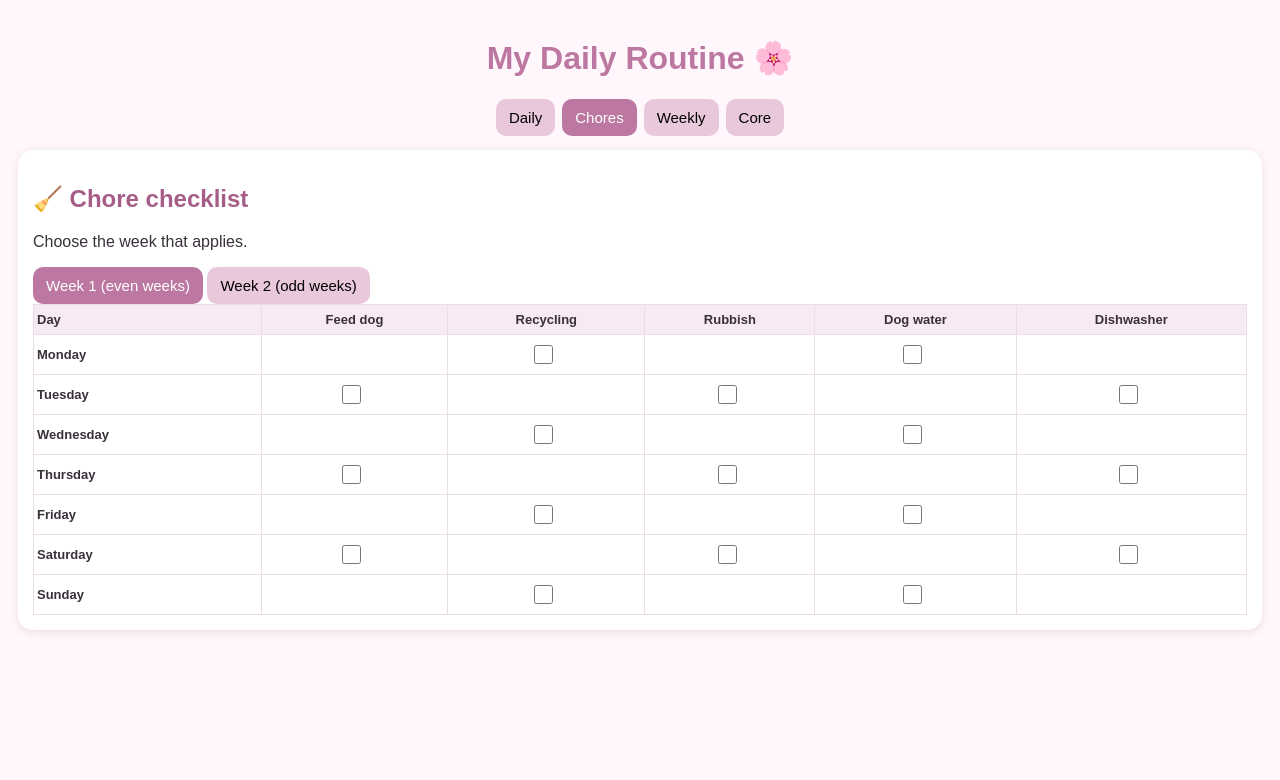
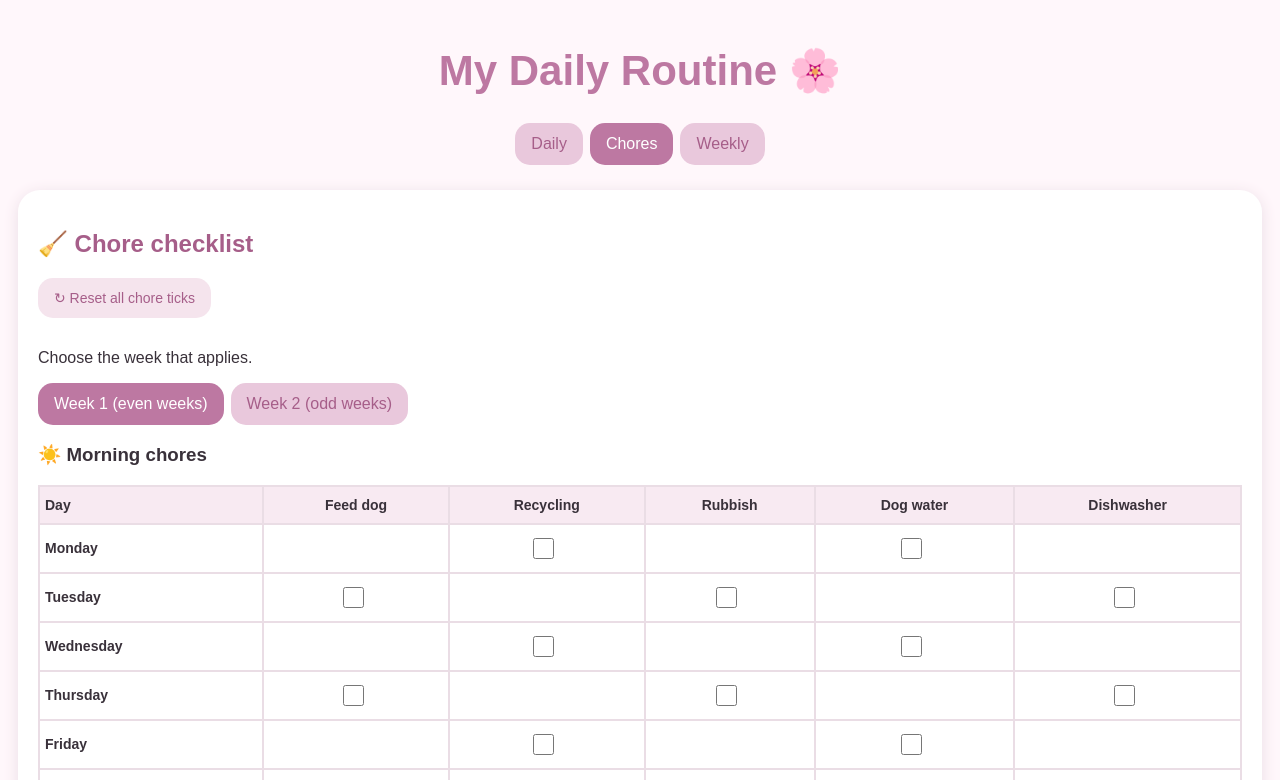
Before and after one commit to zoe492498-design/Daily-Routine-, a plain HTML site: page index.html in a window 1280 px wide. Both pictures are taken after a click on the button "Chores". Shown: the top 780 px of the page. Drawn offline with Linux system fonts and the light colour scheme.

Commit message:
Update index.html

```diff
--- a/index.html
+++ b/index.html
@@ -1,3 +1,4 @@
+
 <!DOCTYPE html>
 <html lang="en">
 <head>
@@ -5,107 +6,206 @@
 <meta name="viewport" content="width=device-width, initial-scale=1">
 <title>My Daily Routine</title>
 <style>
-body{font-family:Arial,sans-serif;background:#fff7fb;color:#39313a;margin:0;padding:18px}
-h1{text-align:center;color:#bd78a2}
-h2{color:#a65e89}
-h3{margin-bottom:8px}
-.card{background:white;border-radius:15px;padding:15px;margin:14px 0;box-shadow:0 2px 8px #eadde5}
-.tabs{display:flex;gap:7px;flex-wrap:wrap;justify-content:center}
-button{background:#e9c8dc;border:0;border-radius:10px;padding:10px 13px;font-size:15px}
-button.active{background:#bd78a2;color:white}
-label{display:block;padding:9px 2px;border-bottom:1px solid #f0e8ed}
-input[type=checkbox]{width:19px;height:19px;vertical-align:middle;margin-right:9px;accent-color:#bd78a2}
-table{border-collapse:collapse;width:100%;font-size:13px}
-th,td{border:1px solid #eadde5;padding:7px 3px;text-align:center}
-th{background:#f8eaf2}
-td:first-child,th:first-child{text-align:left;font-weight:bold}
-table input{width:18px;height:18px}
-.page{display:none}
-.page.active{display:block}
-.small{font-size:13px;color:#776b74}
+* {box-sizing:border-box}
+body {
+  font-family:Arial,sans-serif;
+  background:#fff7fb;
+  color:#39313a;
+  margin:0;
+  padding:18px;
+}
+h1 {
+  text-align:center;
+  color:#bd78a2;
+  font-size:clamp(27px,6vw,42px);
+}
+h2 {color:#a65e89}
+.card {
+  background:white;
+  border-radius:22px;
+  padding:20px;
+  margin:18px 0;
+  box-shadow:0 3px 15px #eadde5;
+}
+.tabs {
+  display:flex;
+  gap:7px;
+  flex-wrap:wrap;
+  justify-content:center;
+  margin:25px 0;
+}
+button {
+  background:#e9c8dc;
+  color:#a65e89;
+  border:0;
+  border-radius:15px;
+  padding:12px 16px;
+  font-size:16px;
+  cursor:pointer;
+}
+button.active {
+  background:#bd78a2;
+  color:white;
+}
+.reset {
+  background:#f5e4ed;
+  color:#a65e89;
+  margin-bottom:15px;
+  font-size:14px;
+}
+label {
+  display:block;
+  padding:11px 2px;
+  border-bottom:1px solid #f0e8ed;
+  font-size:17px;
+}
+input[type=checkbox] {
+  width:21px;
+  height:21px;
+  vertical-align:middle;
+  margin-right:10px;
+  accent-color:#bd78a2;
+}
+.page {display:none}
+.page.active {display:block}
+.small {font-size:14px;color:#776b74}
+.week-buttons {
+  display:flex;
+  flex-wrap:wrap;
+  gap:7px;
+  margin-bottom:12px;
+}
+.table-wrap {
+  overflow-x:auto;
+  margin-bottom:25px;
+}
+table {
+  border-collapse:collapse;
+  width:100%;
+  min-width:570px;
+  font-size:14px;
+}
+th,td {
+  border:2px solid #eadde5;
+  padding:10px 5px;
+  text-align:center;
+}
+th {background:#f8eaf2}
+td:first-child,th:first-child {
+  text-align:left;
+  font-weight:bold;
+}
+td input {width:22px;height:22px}
 </style>
 </head>
+
 <body>
+
 <h1>My Daily Routine 🌸</h1>
 
 <div class="tabs">
   <button class="active" onclick="showPage('daily',this)">Daily</button>
   <button onclick="showPage('chores',this)">Chores</button>
   <button onclick="showPage('weekly',this)">Weekly</button>
-<button onclick="showPage('core',this)">Core</button>
 </div>
 
+<!-- DAILY PAGE -->
 <section id="daily" class="page active">
   <div class="card">
     <h2>🌅 Morning routine</h2>
-<p class="small">School mornings</p>
+    <button class="reset" onclick="resetPage('daily')">↻ Reset morning and daily ticks</button>
     <div id="morning"></div>
   </div>
+
   <div class="card">
     <h2>🏡 After school</h2>
     <div id="afternoon"></div>
   </div>
+
   <div class="card">
     <h2>🌙 Evening</h2>
     <div id="evening"></div>
   </div>
 </section>
 
+<!-- CHORES PAGE -->
 <section id="chores" class="page">
   <div class="card">
     <h2>🧹 Chore checklist</h2>
+    <button class="reset" onclick="resetPage('chores')">↻ Reset all chore ticks</button>
+
     <p>Choose the week that applies.</p>
+
+    <div class="week-buttons">
       <button id="week1" class="active" onclick="showWeek(1)">Week 1 (even weeks)</button>
       <button id="week2" onclick="showWeek(2)">Week 2 (odd weeks)</button>
-<div id="choreTable"></div>
+    </div>
+
+    <h3>☀️ Morning chores</h3>
+    <div id="morningChores" class="table-wrap"></div>
+
+    <h3>🌙 Night chores</h3>
+    <div id="nightChores" class="table-wrap"></div>
   </div>
 </section>
 
+<!-- WEEKLY PAGE -->
 <section id="weekly" class="page">
   <div class="card">
     <h2>📅 Weekly jobs</h2>
+    <button class="reset" onclick="resetPage('weekly')">↻ Reset weekly ticks</button>
     <div id="weeklyJobs"></div>
   </div>
+
   <div class="card">
     <h2>🎀 Weekly activities</h2>
     <div id="activities"></div>
   </div>
 </section>
 
-<section id="core" class="page">
-<div class="card">
-<h2>💪 Core exercises</h2>
-<p>Add your nine exercises here in the order from your exercise list.</p>
-<div id="coreList"></div>
-</div>
-</section>
-
 <script>
-function showPage(id,btn){
+function showPage(id,btn) {
   document.querySelectorAll('.page').forEach(p=>p.classList.remove('active'));
   document.getElementById(id).classList.add('active');
   document.querySelectorAll('.tabs button').forEach(b=>b.classList.remove('active'));
   btn.classList.add('active');
 }
-function makeChecks(id,items){
+
+function makeChecks(id,items) {
   document.getElementById(id).innerHTML=items.map((item,i)=>
     `<label><input type="checkbox" data-key="${id}-${i}">${item}</label>`
   ).join('');
 }
+
 makeChecks('morning',[
-'Wake up – 6:40 am','Get out of bed – 6:50 am','Get dressed – 7:00 am',
-'Take off Tucker’s rug','Make and pack lunch','Eat breakfast',
-'Brush teeth and hair','Pack and check school bag','Leave for school – 7:50 am'
-]);
-makeChecks('afternoon',[
-'Get home – 3:40–3:50 pm','Get changed','Have a snack',
-'Scoop poo in Tucker’s paddock','Homework if needed'
-]);
-makeChecks('evening',[
-'Get ready for bed','Devices away – 9:30 pm','Go to sleep – around 9:50–10:00 pm'
+  'Wake up – 6:40 am',
+  'Get out of bed – 6:50 am',
+  'Get dressed – 7:00 am',
+  'Make bed',
+  'Take off Tucker’s rug',
+  'Make and pack lunch',
+  'Do chores',
+  'Eat breakfast',
+  'Brush teeth and hair',
+  'Pack and check school bag',
+  'Leave for school – 7:50 am'
 ]);
 
-const chores=[
+makeChecks('afternoon',[
+  'Get home – 3:40–3:50 pm',
+  'Get changed',
+  'Have a snack',
+  'Scoop poo in Tucker’s paddock',
+  'Homework if needed'
+]);
+
+makeChecks('evening',[
+  'Get ready for bed',
+  'Devices away – 9:30 pm',
+  'Go to sleep – around 9:50–10:00 pm'
+]);
+
+const week1=[
   ['Monday',['Recycling','Dog water']],
   ['Tuesday',['Feed dog','Rubbish','Dishwasher']],
   ['Wednesday',['Recycling','Dog water']],
@@ -114,7 +214,8 @@ const chores=[
   ['Saturday',['Feed dog','Rubbish','Dishwasher']],
   ['Sunday',['Recycling','Dog water']]
 ];
-const odd=[
+
+const week2=[
   ['Monday',['Feed dog','Rubbish','Dishwasher']],
   ['Tuesday',['Recycling','Dog water']],
   ['Wednesday',['Feed dog','Rubbish','Dishwasher']],
@@ -123,50 +224,90 @@ const odd=[
   ['Saturday',['Recycling','Dog water']],
   ['Sunday',['Feed dog','Rubbish','Dishwasher']]
 ];
+
+const jobs=['Feed dog','Recycling','Rubbish','Dog water','Dishwasher'];
 let currentWeek=1;
-function showWeek(n){
+
+function makeChoreTable(target,time,week,rows) {
+  let html='<table><tr><th>Day</th>'+
+    jobs.map(job=>`<th>${job}</th>`).join('')+'</tr>';
+
+  rows.forEach(([day,assigned])=>{
+    html+=`<tr><td>${day}</td>`;
+    jobs.forEach((job,i)=>{
+      html+=`<td>${assigned.includes(job)?
+        `<input type="checkbox" data-key="chore-${week}-${time}-${day}-${i}">`:
+        ''}</td>`;
+    });
+    html+='</tr>';
+  });
+
+  html+='</table>';
+  document.getElementById(target).innerHTML=html;
+  restoreChecks();
+}
+
+function showWeek(n) {
   currentWeek=n;
   document.getElementById('week1').classList.toggle('active',n===1);
   document.getElementById('week2').classList.toggle('active',n===2);
- const rows=n===1?chores:odd;
- const jobs=['Feed dog','Recycling','Rubbish','Dog water','Dishwasher'];
- let html='<table><tr><th>Day</th>'+jobs.map(j=>`<th>${j}</th>`).join('')+'</tr>';
- rows.forEach(([day,assigned])=>{
- html+=`<tr><td>${day}</td>`+jobs.map((job,i)=>
- `<td>${assigned.includes(job)?`<input type="checkbox" data-key="week${n}-${day}-${i}">`:''}</td>`
- ).join('')+'</tr>';
- });
- document.getElementById('choreTable').innerHTML=html;
- restoreChecks();
+
+  const rows=n===1?week1:week2;
+
+  makeChoreTable('morningChores','morning',n,rows);
+  makeChoreTable('nightChores','night',n,rows);
 }
+
 showWeek(1);
 
 makeChecks('weeklyJobs',[
-'Vacuum my bedroom (weekend)','Change my sheets',
-'Sunday: put washing loads on','Sunday: vacuum and dust the house',
+  'Vacuum my bedroom (weekend)',
+  'Change my sheets',
+  'Sunday: put washing loads on',
+  'Sunday: vacuum and dust the house',
   'Go to Mum’s (every second weekend – odd weeks)'
 ]);
+
 makeChecks('activities',[
-'Tuesday – Dancing','Wednesday – 30-minute walk with Tucker',
+  'Tuesday – Dancing',
+  'Wednesday – 30-minute walk with Tucker',
   'Thursday – Swimming'
 ]);
-makeChecks('coreList',[
-'Exercise 1','Exercise 2','Exercise 3','Exercise 4','Exercise 5',
-'Exercise 6','Exercise 7','Exercise 8','Exercise 9'
-]);
 
-function restoreChecks(){
+function restoreChecks() {
   document.querySelectorAll('input[type=checkbox]').forEach(box=>{
     const key=box.dataset.key;
     if(key) box.checked=localStorage.getItem(key)==='true';
   });
 }
+
 document.addEventListener('change',e=>{
- if(e.target.type==='checkbox'&&e.target.dataset.key){
+  if(e.target.type==='checkbox' && e.target.dataset.key) {
     localStorage.setItem(e.target.dataset.key,e.target.checked);
   }
 });
+
+function resetPage(page) {
+  const prefixes={
+    daily:['morning-','afternoon-','evening-'],
+    chores:['chore-'],
+    weekly:['weeklyJobs-','activities-']
+  };
+
+  const keys=prefixes[page];
+
+  for(let i=localStorage.length-1;i>=0;i--) {
+    const key=localStorage.key(i);
+    if(keys.some(prefix=>key.startsWith(prefix))) {
+      localStorage.removeItem(key);
+    }
+  }
+
+  restoreChecks();
+}
+
 restoreChecks();
 </script>
+
 </body>
 </html>
```
Lines whose indentation alone changed are shown as unchanged.
